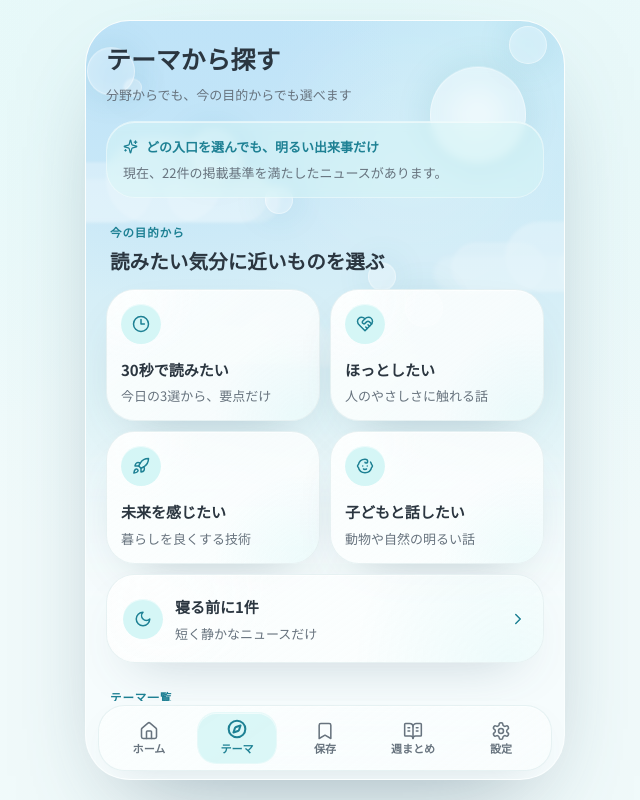
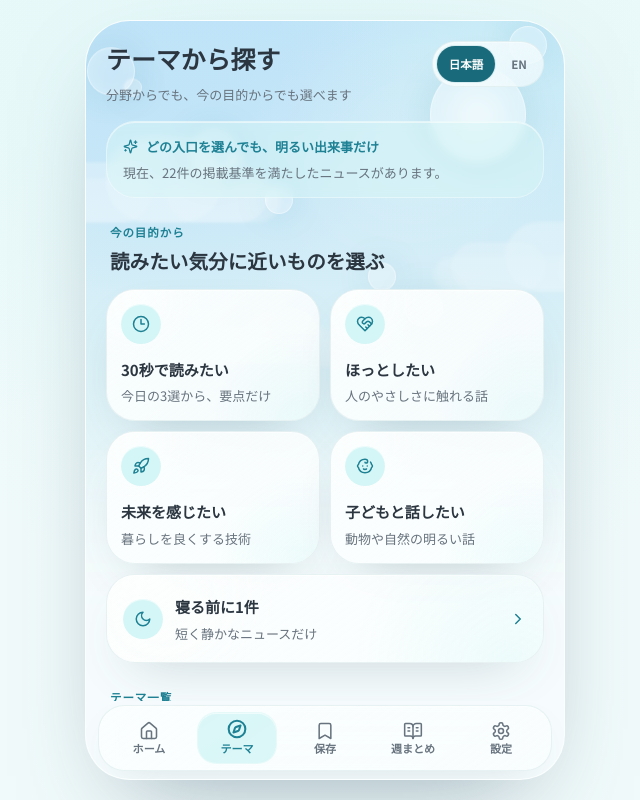
Before and after one commit to sunpotflower4460-cpu/Hot-news, a Next.js app: page /browse in a window 1280 px wide. Shown: the whole page, without its empty margins (315-955 px from the left). Built offline with nearby package versions, Linux system fonts and the light colour scheme; a web font is replaced by a local one.

Commit message:
feat: add global language control to screen headers

```diff
--- a/src/components/layout/ScreenHeader.tsx
+++ b/src/components/layout/ScreenHeader.tsx
@@ -3,17 +3,27 @@
 import { useRouter } from 'next/navigation';
 import { ChevronLeft } from 'lucide-react';
 import type { ReactNode } from 'react';
+import { LanguageSwitcher } from '@/components/i18n/LanguageSwitcher';
+import { useI18n } from '@/lib/i18n/useI18n';
 import { cn } from '@/lib/utils/cn';
 
 interface ScreenHeaderProps {
-  title?: string;
-  subtitle?: string;
+  title?: ReactNode;
+  subtitle?: ReactNode;
   back?: boolean;
   action?: ReactNode;
+  showLanguage?: boolean;
 }
 
-export function ScreenHeader({ title, subtitle, back = false, action }: ScreenHeaderProps) {
+export function ScreenHeader({
+  title,
+  subtitle,
+  back = false,
+  action,
+  showLanguage = true,
+}: ScreenHeaderProps) {
   const router = useRouter();
+  const { t } = useI18n();
 
   const goBack = () => {
     if (window.history.length > 1) router.back();
@@ -31,7 +41,7 @@ export function ScreenHeader({ title, subtitle, back = false, action }: ScreenHe
       {back && (
         <button
           type="button"
-          aria-label="前の画面へ戻る"
+          aria-label={t('common.back')}
           onClick={goBack}
           className="glass float-card -ml-1 mt-0.5 flex h-11 w-11 shrink-0 items-center justify-center rounded-full border text-text"
         >
@@ -39,10 +49,15 @@ export function ScreenHeader({ title, subtitle, back = false, action }: ScreenHe
         </button>
       )}
       <div className="min-w-0 flex-1 pt-0.5">
-        {title && <h1 className="truncate text-h1 font-bold text-text">{title}</h1>}
+        {title && <h1 className="text-h1 font-bold text-text">{title}</h1>}
         {subtitle && <p className="mt-1 max-w-sm text-caption text-muted">{subtitle}</p>}
       </div>
-      {action && <div className="shrink-0">{action}</div>}
+      {(action || showLanguage) && (
+        <div className="flex shrink-0 items-center gap-1.5">
+          {action}
+          {showLanguage && <LanguageSwitcher compact />}
+        </div>
+      )}
     </header>
   );
 }
```
